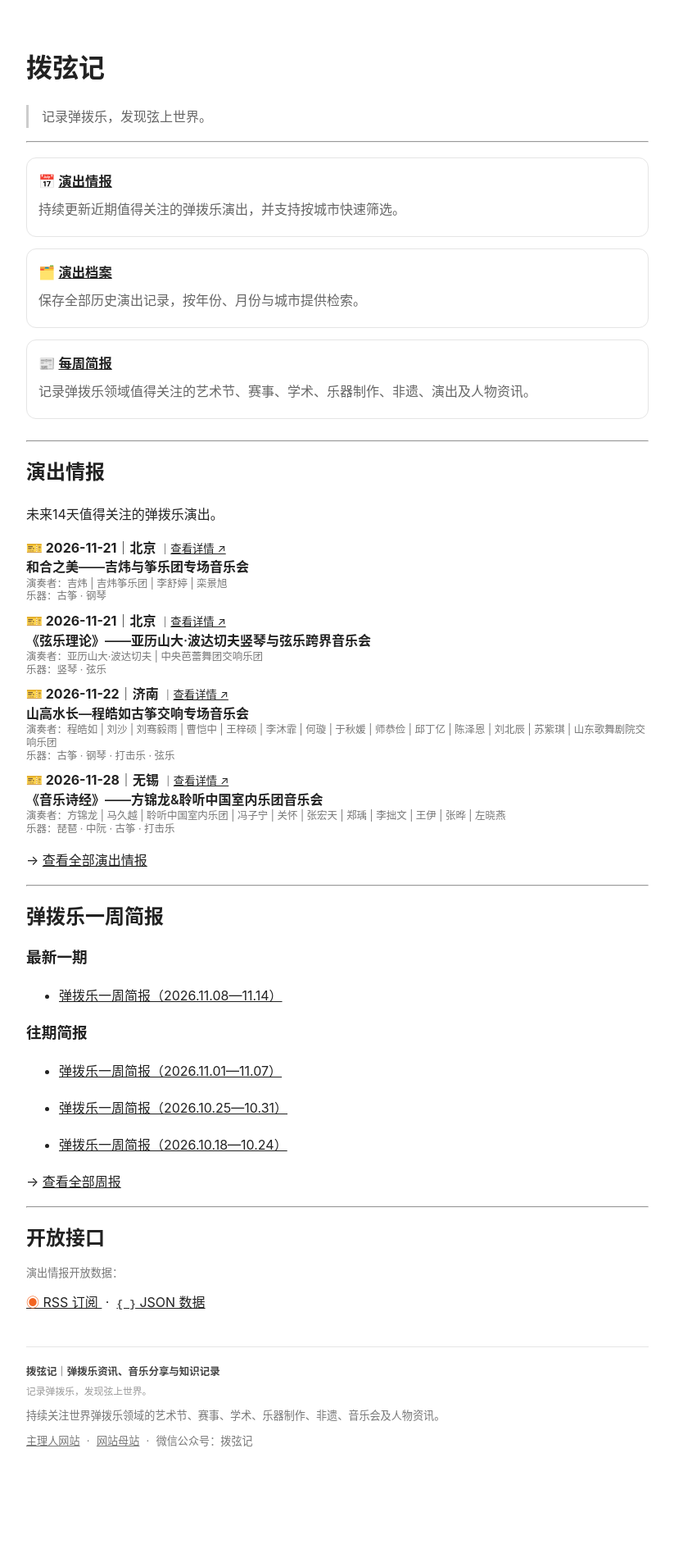
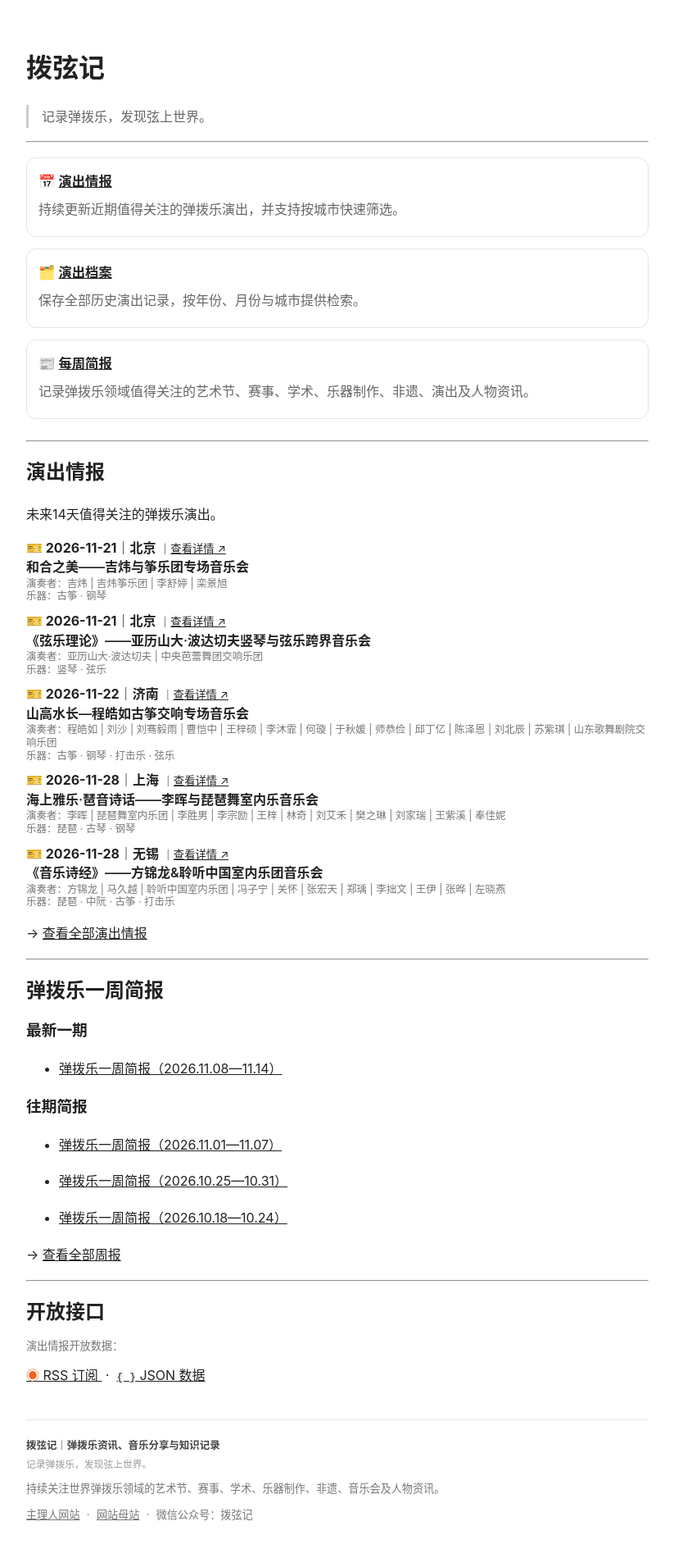
Before and after one commit to KeenKwok/boxianji, a Jekyll site: the page built from index.md, in a window 1280 px wide. Shown: the whole page at 82% size, without its empty margins (228-1051 px from the left). Built offline with Jekyll 4.4.1, drawn with Linux system fonts in a browser that asks for light colours; before the commit the page ends 1822 px from its top, so only the background shows below that.

Commit message:
更新 attention.yml

```diff
--- a/_data/attention.yml
+++ b/_data/attention.yml
@@ -1,3 +1,25 @@
+- id: "20261128-shanghai-payin-shihua-lihui-pipawu"
+  date: "2026-11-28"
+  city: "上海"
+  title: "海上雅乐·琶音诗话——李晖与琵琶舞室内乐音乐会"
+  performers:
+    - "李晖"
+    - "琵琶舞室内乐团"
+    - "李胜男"
+    - "李宗励"
+    - "王梓"
+    - "林奇"
+    - "刘艾禾"
+    - "樊之琳"
+    - "刘家瑞"
+    - "王紫溪"
+    - "奉佳妮"
+  instruments:
+    - "琵琶"
+    - "古琴"
+    - "钢琴"
+  link: "https://mp.weixin.qq.com/s/GEy12aj596JQ4BCOftAk2A"
+
 - id: "20261128-wuxi-yinyueshijing-fangjinlong-majiuyue"
   date: "2026-11-28"
   city: "无锡"
```
